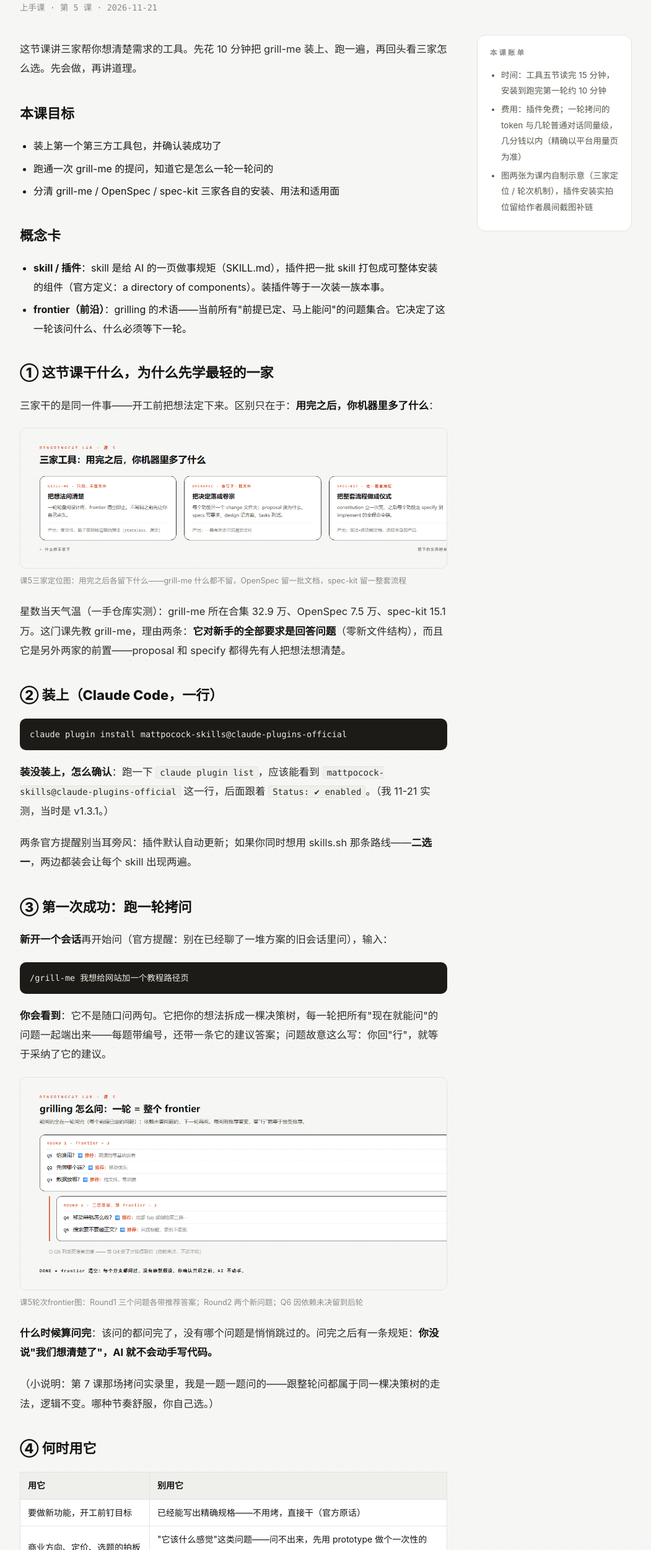
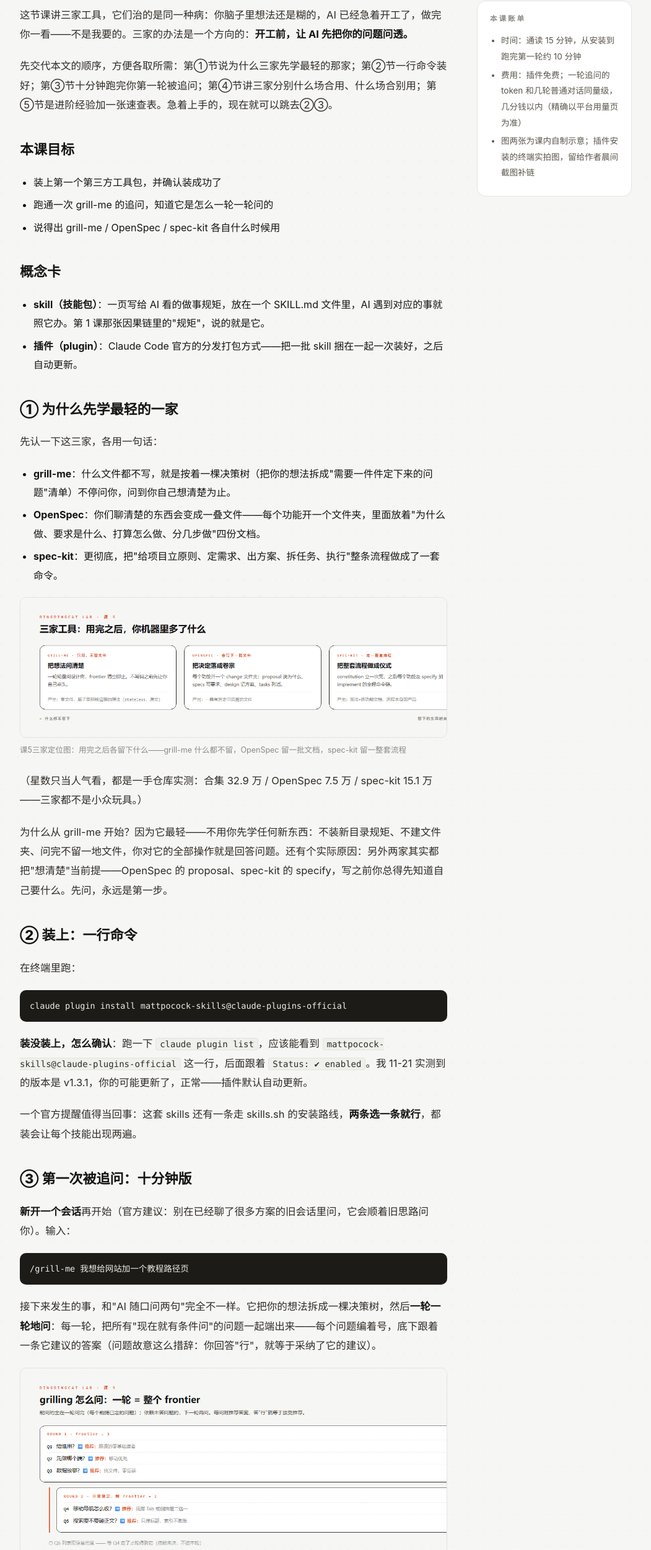
Before and after one commit to dingmaolab/dingdingcat-site, a plain HTML site: page a/k05-需求怎么钉住.html in a window 1280 px wide. Shown: the part 300-2800 px from the top of the page at 62% size, without its empty margins (114-1165 px from the left). Drawn offline with Linux system fonts and the light colour scheme.

Commit message:
k05 正文同步 v2 重写稿：标题改"让 AI 先把你问明白的三家工具"
- articles/k05 换入新稿，learn 路径页标题同步
- 重跑 build：15 门课全量重建，死链扫描 0（回归项）
- 页内验证：frontier 只出现在图片文件名与深入读出处，讲解正文零黑话；自制示意图 2 张引用完好

Co-Authored-By: Claude Code <noreply@anthropic.com>

```diff
--- a/a/k05-需求怎么钉住.html
+++ b/a/k05-需求怎么钉住.html
@@ -1,7 +1,7 @@
 <!DOCTYPE html><html lang="zh-CN"><head><meta charset="utf-8"/>
 <meta name="viewport" content="width=device-width,initial-scale=1"/>
 <meta name="description" content="叮叮猫儿Lab · 漫游数字世界，实验AI与互联网，同步新鲜动态与实践思考。">
-<title>第5课｜需求怎么钉住：三家工具一张图，我选最轻的那家 · 叮叮猫儿Lab</title>
+<title>第5课｜需求怎么钉住：让 AI 先把你问明白的三家工具 · 叮叮猫儿Lab</title>
 <link rel="icon" sizes="16x16" href="../favicon-16.png"><link rel="icon" sizes="32x32" href="../favicon-32.png">
 <style>
 :root{--paper:#f6f6f4;--ink:#141414;--muted:#8a8a86;--ember:#df5a30;--cobalt:#1d4e89;--must:#e3c24b;--line:#e3e3df;--card:#ffffff}
@@ -97,46 +97,51 @@ article code{overflow-wrap:anywhere}
 <input type="checkbox" id="navcb">
 <div class="wrap">
 <nav><span class="b"><svg viewBox="0 0 100 100" style="width:26px;height:26px;border-radius:7px"><rect width="100" height="100" rx="22" fill="#e3c24b"/><path d="M18 14 H48 Q82 14 82 50 Q82 86 48 86 H18 Z M40 34 H46 Q62 34 62 50 Q62 66 46 66 H40 Z" fill="#df5a30" fill-rule="evenodd"/><path d="M50 40 Q54 45 54 50 Q54 55 50 60 Q46 55 46 50 Q46 45 50 40 Z" fill="#1d4e89"/></svg>叮叮猫儿<i class="lab">Lab</i></span><span class="links"><a class="nl" href="../index.html">首页</a><a class="nl on" href="../learn.html">课程</a><a class="nl" href="../list.html">文章</a><a class="nl" href="../gallery.html">图文</a><a class="nl" href="../about.html">关于</a></span><label class="burger" for="navcb">&#9776;</label></nav>
-<div class="head"><div class="kicker">上手课</div><h1>第5课｜需求怎么钉住：三家工具一张图，我选最轻的那家</h1><div class="meta">上手课 · 第 5 课 · 2026-11-21</div></div><div class="lessonpage"><div><article><p>这节课讲三家帮你想清楚需求的工具。先花 10 分钟把 grill-me 装上、跑一遍，再回头看三家怎么选。先会做，再讲道理。</p>
+<div class="head"><div class="kicker">上手课</div><h1>第5课｜需求怎么钉住：让 AI 先把你问明白的三家工具</h1><div class="meta">上手课 · 第 5 课 · 2026-11-21</div></div><div class="lessonpage"><div><article><p>这节课讲三家工具，它们治的是同一种病：你脑子里想法还是糊的，AI 已经急着开工了，做完你一看——不是我要的。三家的办法是一个方向的：<strong>开工前，让 AI 先把你的问题问透。</strong></p>
+<p>先交代本文的顺序，方便各取所需：第①节说为什么三家先学最轻的那家；第②节一行命令装好；第③节十分钟跑完你第一轮被追问；第④节讲三家分别什么场合用、什么场合别用；第⑤节是进阶经验加一张速查表。急着上手的，现在就可以跳去②③。</p>
 <h2>本课目标</h2>
-<ul><li>装上第一个第三方工具包，并确认装成功了</li><li>跑通一次 grill-me 的提问，知道它是怎么一轮一轮问的</li><li>分清 grill-me / OpenSpec / spec-kit 三家各自的安装、用法和适用面</li></ul>
+<ul><li>装上第一个第三方工具包，并确认装成功了</li><li>跑通一次 grill-me 的追问，知道它是怎么一轮一轮问的</li><li>说得出 grill-me / OpenSpec / spec-kit 各自什么时候用</li></ul>
 <h2>概念卡</h2>
-<ul><li><strong>skill / 插件</strong>：skill 是给 AI 的一页做事规矩（SKILL.md），插件把一批 skill 打包成可整体安装的组件（官方定义：a directory of components）。装插件等于一次装一族本事。</li><li><strong>frontier（前沿）</strong>：grilling 的术语——当前所有&quot;前提已定、马上能问&quot;的问题集合。它决定了这一轮该问什么、什么必须等下一轮。</li></ul>
-<h2>① 这节课干什么，为什么先学最轻的一家</h2>
-<p>三家干的是同一件事——开工前把想法定下来。区别只在于：<strong>用完之后，你机器里多了什么</strong>：</p>
+<ul><li><strong>skill（技能包）</strong>：一页写给 AI 看的做事规矩，放在一个 SKILL.md 文件里，AI 遇到对应的事就照它办。第 1 课那张因果链里的&quot;规矩&quot;，说的就是它。</li><li><strong>插件（plugin）</strong>：Claude Code 官方的分发打包方式——把一批 skill 捆在一起一次装好，之后自动更新。</li></ul>
+<h2>① 为什么先学最轻的一家</h2>
+<p>先认一下这三家，各用一句话：</p>
+<ul><li><strong>grill-me</strong>：什么文件都不写，就是按着一棵决策树（把你的想法拆成&quot;需要一件件定下来的问题&quot;清单）不停问你，问到你自己想清楚为止。</li><li><strong>OpenSpec</strong>：你们聊清楚的东西会变成一叠文件——每个功能开一个文件夹，里面放着&quot;为什么做、要求是什么、打算怎么做、分几步做&quot;四份文档。</li><li><strong>spec-kit</strong>：更彻底，把&quot;给项目立原则、定需求、出方案、拆任务、执行&quot;整条流程做成了一套命令。</li></ul>
 <img src="../assets/课5三家定位图.png" alt="课5三家定位图：用完之后各留下什么——grill-me 什么都不留，OpenSpec 留一批文档，spec-kit 留一整套流程">
 <div class="imgcap">课5三家定位图：用完之后各留下什么——grill-me 什么都不留，OpenSpec 留一批文档，spec-kit 留一整套流程</div>
-<p>星数当天气温（一手仓库实测）：grill-me 所在合集 32.9 万、OpenSpec 7.5 万、spec-kit 15.1 万。这门课先教 grill-me，理由两条：<strong>它对新手的全部要求是回答问题</strong>（零新文件结构），而且它是另外两家的前置——proposal 和 specify 都得先有人把想法想清楚。</p>
-<h2>② 装上（Claude Code，一行）</h2>
+<p>（星数只当人气看，都是一手仓库实测：合集 32.9 万 / OpenSpec 7.5 万 / spec-kit 15.1 万——三家都不是小众玩具。）</p>
+<p>为什么从 grill-me 开始？因为它最轻——不用你先学任何新东西：不装新目录规矩、不建文件夹、问完不留一地文件，你对它的全部操作就是回答问题。还有个实际原因：另外两家其实都把&quot;想清楚&quot;当前提——OpenSpec 的 proposal、spec-kit 的 specify，写之前你总得先知道自己要什么。先问，永远是第一步。</p>
+<h2>② 装上：一行命令</h2>
+<p>在终端里跑：</p>
 <pre><code>claude plugin install mattpocock-skills@claude-plugins-official</code></pre>
-<p><strong>装没装上，怎么确认</strong>：跑一下 <code>claude plugin list</code>，应该能看到 <code>mattpocock-skills@claude-plugins-official</code> 这一行，后面跟着 <code>Status: ✔ enabled</code>。（我 11-21 实测，当时是 v1.3.1。）</p>
-<p>两条官方提醒别当耳旁风：插件默认自动更新；如果你同时想用 skills.sh 那条路线——<strong>二选一</strong>，两边都装会让每个 skill 出现两遍。</p>
-<h2>③ 第一次成功：跑一轮拷问</h2>
-<p><strong>新开一个会话</strong>再开始问（官方提醒：别在已经聊了一堆方案的旧会话里问），输入：</p>
+<p><strong>装没装上，怎么确认</strong>：跑一下 <code>claude plugin list</code>，应该能看到 <code>mattpocock-skills@claude-plugins-official</code> 这一行，后面跟着 <code>Status: ✔ enabled</code>。我 11-21 实测到的版本是 v1.3.1，你的可能更新了，正常——插件默认自动更新。</p>
+<p>一个官方提醒值得当回事：这套 skills 还有一条走 skills.sh 的安装路线，<strong>两条选一条就行</strong>，都装会让每个技能出现两遍。</p>
+<h2>③ 第一次被追问：十分钟版</h2>
+<p><strong>新开一个会话</strong>再开始（官方建议：别在已经聊了很多方案的旧会话里问，它会顺着旧思路问你）。输入：</p>
 <pre><code>/grill-me 我想给网站加一个教程路径页</code></pre>
-<p><strong>你会看到</strong>：它不是随口问两句。它把你的想法拆成一棵决策树，每一轮把所有&quot;现在就能问&quot;的问题一起端出来——每题带编号，还带一条它的建议答案；问题故意这么写：你回&quot;行&quot;，就等于采纳了它的建议。</p>
-<img src="../assets/课5轮次frontier图.png" alt="课5轮次frontier图：Round1 三个问题各带推荐答案；Round2 两个新问题；Q6 因依赖未决留到后轮">
-<div class="imgcap">课5轮次frontier图：Round1 三个问题各带推荐答案；Round2 两个新问题；Q6 因依赖未决留到后轮</div>
-<p><strong>什么时候算问完</strong>：该问的都问完了，没有哪个问题是悄悄跳过的。问完之后有一条规矩：<strong>你没说&quot;我们想清楚了&quot;，AI 就不会动手写代码。</strong></p>
-<p>（小说明：第 7 课那场拷问实录里，我是一题一题问的——跟整轮问都属于同一棵决策树的走法，逻辑不变。哪种节奏舒服，你自己选。）</p>
-<h2>④ 何时用它</h2>
-<table><thead><tr><th>用它</th><th>别用它</th></tr></thead><tbody><tr><td>要做新功能，开工前钉目标</td><td>已经能写出精确规格——不用烤，直接干（官方原话）</td></tr><tr><td>商业方向、定价、选题的拍板</td><td>&quot;它该什么感觉&quot;这类问题——问不出来，先用 prototype 做个一次性的看，回来一行就能答（官方称为 ungrillable）</td></tr><tr><td>一篇拿不准角度的文章（不限代码，官方明说）</td><td>别开着 plan mode 烤——它会让 AI 急着交计划，而你要它继续问（原文提醒）</td></tr></tbody></table>
-<p>这族有三兄弟，按场合挑：<strong>grill-me</strong>——任何事任何地，不读写你的仓库；<strong>grill-with-docs</strong>——需要对齐代码库时，它会读码并把学到的沉淀成 GLOSSARY.md 和 ADR（那才是会写文件的）；<strong>wayfinder</strong>——大到一个会话装不下的工程，先画地图，地图里逐个烤。</p>
+<p>接下来发生的事，和&quot;AI 随口问两句&quot;完全不一样。它把你的想法拆成一棵决策树，然后<strong>一轮一轮地问</strong>：每一轮，把所有&quot;现在就有条件问&quot;的问题一起端出来——每个问题编着号，底下跟着一条它建议的答案（问题故意这么措辞：你回答&quot;行&quot;，就等于采纳了它的建议）。</p>
+<img src="../assets/课5轮次frontier图.png" alt="课5示意图：第一轮同时问出三个问题，每个都带一条推荐答案；你答完，又解锁了第二轮两个新问题；还有一个问题要等前面的答案，被留到了后面">
+<div class="imgcap">课5示意图：第一轮同时问出三个问题，每个都带一条推荐答案；你答完，又解锁了第二轮两个新问题；还有一个问题要等前面的答案，被留到了后面</div>
+<p>你答完这一轮，你的答案又解锁了下一轮的问题。它有条讲究的原则：<strong>依赖你还没给出的答案的问题，绝不提前问</strong>——所以每一轮你答的都是&quot;现在真能定的&quot;。</p>
+<p>什么时候算问完？该问的都问完了，没有哪个要紧的问题被悄悄跳过。问完还有一条很讨喜的规矩：<strong>你没说&quot;我们想清楚了&quot;，AI 不会动手写一行代码。</strong></p>
+<p>（顺带交代：第 7 课那场实录里我是一题一题问的——同一棵树的另一种走法，节奏舒服就行，逻辑没变。）</p>
+<h2>④ 什么时候用它，什么时候别用</h2>
+<table><thead><tr><th>用它</th><th>别用</th></tr></thead><tbody><tr><td>做一个新功能，动手前想钉目标</td><td>你已经能写出精确的规格——官方文档的意思：写得清，就不用问了</td></tr><tr><td>方向、定价、选题这类要人拍板的事</td><td>有些问题嘴上答不出来，比如&quot;这个页面该什么感觉&quot;——先做个一次性的小样看看，回来一行就能答（官方给这类问题起了名：ungrillable，答不了就去做，别硬聊）</td></tr><tr><td>一篇拿不准角度的文章——官方明说它不限代码</td><td>用 grill-me 之前先把 plan mode 关了。官方理由很实在：plan mode 会让 AI 急着交出一份计划，而这一刻你要它继续问</td></tr></tbody></table>
+<p>这族其实有三兄弟，按场合挑：<strong>grill-me</strong>，任何事任何地，不碰你的仓库；<strong>grill-with-docs</strong>，需要跟代码库对齐时用——它会读码，还把学到的东西写成术语表（GLOSSARY.md）和决策记录（ADR），这兄弟是会写文件的；<strong>wayfinder</strong>，一件事大到一个会话装不下时，先画一张地图——把要定下来的小事一件件列上去，再逐个问清楚。</p>
 <h2>⑤ 进阶与参考</h2>
-<p><strong>最大的失败模式是被动产出</strong>。官方文档点名了一种假高效：四十个问题全答&quot;同意&quot;，出门时手里攥着 AI 写的计划——你什么都没决定，产出却显得比实际确定。正确姿势是掌舵：问题太浅就驳回，方向漂了就喊停，不知道就答&quot;不知道&quot;，且是认真的。结果的质量取决于你答案的质量，不是问题数量。</p>
-<p>想留下书面结果怎么办：grill-me 本身 stateless——官方原文 &quot;It writes no files and leaves no workspace behind. The only result is a clearer version of the idea, in your own head.&quot;——不落地任何东西，成品是你脑子里那版想清楚的想法。要落纸，这族后头接了 <strong>to-spec</strong>：它不再提问，直接把当前对话合成为 spec 并投递到 issue 跟踪器。顺序故意如此：先达成共识，再谈文档。</p>
-<p><strong>三家速查表</strong>（安装/用法全为一手原文）：</p>
-<table><thead><tr><th></th><th>grill-me</th><th>OpenSpec</th><th>spec-kit</th></tr></thead><tbody><tr><td>装</td><td>claude plugin install …（官方插件市场）</td><td>curl 官方脚本 / npm / brew，进项目后 <code>openspec init</code></td><td><code>uv tool install specify-cli</code> → <code>specify init 项目名 --integration 你的agent</code></td></tr><tr><td>用</td><td><code>/grill-me</code> + 一句话想法，按轮烤到 frontier 空</td><td><code>/openspec-explore</code> 想清楚，或 <code>/openspec-propose</code> 直接开 change 文件夹（proposal/specs/design/tasks 四件套）</td><td><code>/speckit-constitution</code> 立宪一次，之后每个功能走 specify 起步的命令链（官方口径）</td></tr><tr><td>用完留下</td><td>零文件</td><td>一叠可追溯的文件</td><td>项目宪法 + 逐功能文档</td></tr><tr><td>适合</td><td>想清楚再动</td><td>单人也要留档</td><td>要整套流程仪式</td></tr></tbody></table>
+<p><strong>最常见的失败是被动。</strong> 官方文档专门点名了一种假高效：四十个问题你一路答&quot;同意&quot;，结束时手里拿着一份 AI 写的计划，你只是一路点头——你没做任何决定，产出却显得比实际笃定。正确的姿势是掌舵：问得太浅就顶回去，范围漂了就喊停，不知道就答&quot;不知道&quot;，而且是认真的。<strong>结果的质量取决于你答案的质量，不是问题的数量。</strong></p>
+<p><strong>聊完了想留个书面结果怎么办</strong>：grill-me 自己是不写任何文件的（官方原文 &quot;It writes no files and leaves no workspace behind&quot;），它的产出就是你脑子里那版想清楚的想法。想要文档，同族里接好了手——<strong>to-spec</strong>：它不再提问，直接把这段对话综合成一份 spec，投到项目的 issue 里。顺序故意是反的：<strong>先共识，再文档</strong>——先想明白，再落笔。</p>
+<p><strong>三家速查</strong>（安装和用法全部出自各家官方文档）：</p>
+<table><thead><tr><th></th><th>grill-me</th><th>OpenSpec</th><th>spec-kit</th></tr></thead><tbody><tr><td>装</td><td>claude plugin install …（Claude Code 官方插件市场）</td><td>官方 curl 脚本 / npm / brew，装完进项目跑 <code>openspec init</code></td><td><code>uv tool install specify-cli</code>，然后 <code>specify init 项目名 --integration 你的agent</code></td></tr><tr><td>用</td><td><code>/grill-me</code> + 一句想法，一轮轮答到问完</td><td><code>/openspec-explore</code> 边聊边想；或 <code>/openspec-propose</code> 直接开 change 文件夹</td><td><code>/speckit-constitution</code> 给项目立一次原则，之后每个功能从 <code>/speckit-specify</code> 起步走命令链</td></tr><tr><td>用完留下</td><td>零文件</td><td>一叠可追溯的文件</td><td>项目原则 + 逐功能的文档</td></tr><tr><td>适合</td><td>想清楚再说</td><td>单人也要留档</td><td>要整套流程仪式</td></tr></tbody></table>
 <h2>跟做步骤</h2>
-<ol><li>跑 ② 的安装命令，<code>claude plugin list</code> 看到 enabled 才往下</li><li>新开会话，<code>/grill-me</code> + 一件你真要做的事，答完第一轮再决定继不继续</li><li>对照 ④ 的表，判断你那件事该用哪兄弟（多数情况 grill-me 就够）</li><li>问完之后，把你听到的那些决定用自己的话说一遍，让 AI 核对有没有理解偏。对了，就算达成共识——第 7 课开工材料就是它</li><li>想留纸：试试同插件的 to-spec</li></ol>
+<ol><li>跑 ② 的命令，<code>claude plugin list</code> 看到 <code>enabled</code> 再往下</li><li>新开会话，<code>/grill-me</code> 加一件你真要做的事，老实答完第一轮</li><li>对照 ④ 的表，想清楚你那件事该用三兄弟里哪个（多半就是 grill-me）</li><li>问完后把那些决定用自己的话复述一遍，让 AI 核对有没有理解偏——对了就算达成共识，这份共识就是第 7 课的开工材料</li><li>想要纸面结果的，试试同插件里的 to-spec</li></ol>
 <h2>及格标准</h2>
-<p><code>claude plugin list</code> 里 enabled 那一行你亲眼见过，并且你回答过至少一轮带推荐答案的编号问题——答&quot;行&quot;时你知道自己点头接受的是什么。</p>
+<p><code>claude plugin list</code> 里那行 enabled 你亲眼见过；并且你回答过至少一轮&quot;带推荐答案的编号问题&quot;——你说&quot;行&quot;的时候，清楚自己点头接住的是什么。</p>
 <h2>卡住了</h2>
-<ul><li><strong>/grill-me 没反应</strong>：先确认 ② 的 enabled；还不成就新开一个会话（技能清单在会话启动时读）</li><li><strong>它问得太顺，你全在说&quot;同意&quot;</strong>：停。翻回 ⑤ 第一段，那就是你正在踩的坑</li><li><strong>想要的是文件不是对话</strong>：你其实需要 OpenSpec——对照 ⑤ 表直接换家，不用内疚</li></ul>
+<ul><li><strong>/grill-me 没反应</strong>：先回头确认 enabled；确认了就换个新会话再试，技能清单是会话启动时读的</li><li><strong>它问得太顺，你一路在答&quot;同意&quot;</strong>：停——你正在踩 ⑤ 说的那个坑</li><li><strong>你要的其实是文件不是对话</strong>：那该用 OpenSpec，照 ⑤ 的表换家，不用恋战</li></ul>
 <h2>轮到你了</h2>
-<p>下节课网站要长出一个新物种：把需求画成界面。届时你会看到同一套&quot;先烤后做&quot;在 UI 环节的原样运转——而 grill-me 今晚已经在你的机器上，别让它吃灰。</p>
+<p>下节课网站要添一个新物种：把需求画成界面。你会看到同一套&quot;先问清楚再动手&quot;在 UI 环节原样运转——而 grill-me 今晚已经在你机器里，别让它吃灰。</p>
 <h2>深入读</h2>
-<ul><li>grill-me 所在合集（README 即三家安装原文，当天验活）：https://github.com/mattpocock/skills</li><li>grilling 官方文档页（rounds/frontier/passivity 的出处，当天验活）：https://github.com/mattpocock/skills/blob/main/docs/productivity/grill-me.md</li><li>OpenSpec（当天验活）：https://github.com/Fission-AI/OpenSpec</li><li>spec-kit（当天验活）：https://github.com/github/spec-kit</li></ul></article><div class="pn"><a class="cta g" href="k04-github上云.html">← 上一课：第4课｜GitHub：代码头一次离开这台电脑</a><a class="cta" href="k06-失忆病.html">下一课：第6课｜AI 的失忆病：写一页规矩，治好它 →</a></div></div><aside class="marginal"><h2>本课账单</h2><ul><li>时间：工具五节读完 15 分钟，安装到跑完第一轮约 10 分钟</li><li>费用：插件免费；一轮拷问的 token 与几轮普通对话同量级，几分钱以内（精确以平台用量页为准）</li><li>图两张为课内自制示意（三家定位 / 轮次机制），插件安装实拍位留给作者晨间截图补链</li></ul></aside></div>
+<ul><li>grill-me 所在合集（README 就是安装命令的原文）：https://github.com/mattpocock/skills</li><li>grilling 官方文档页（轮次、frontier、被动产出那段都出自它）：https://github.com/mattpocock/skills/blob/main/docs/productivity/grill-me.md</li><li>OpenSpec（当天验活）：https://github.com/Fission-AI/OpenSpec</li><li>spec-kit（当天验活）：https://github.com/github/spec-kit</li></ul></article><div class="pn"><a class="cta g" href="k04-github上云.html">← 上一课：第4课｜GitHub：代码头一次离开这台电脑</a><a class="cta" href="k06-失忆病.html">下一课：第6课｜AI 的失忆病：写一页规矩，治好它 →</a></div></div><aside class="marginal"><h2>本课账单</h2><ul><li>时间：通读 15 分钟，从安装到跑完第一轮约 10 分钟</li><li>费用：插件免费；一轮追问的 token 和几轮普通对话同量级，几分钱以内（精确以平台用量页为准）</li><li>图两张为课内自制示意；插件安装的终端实拍图，留给作者晨间截图补链</li></ul></aside></div>
 <footer><span>叮叮猫儿Lab · 漫游数字世界，实验AI与互联网，同步新鲜动态与实践思考。</span><span class="no">est. 2026</span></footer>
 </div>
 <div class="drawer"><label class="ovl" for="navcb"></label><div class="panel"><a class="dl" href="../index.html">首页</a><a class="dl on" href="../learn.html">课程</a><a class="dl" href="../list.html">文章</a><a class="dl" href="../gallery.html">图文</a><a class="dl" href="../about.html">关于</a><div class="dfoot">本站纯静态 · 零 Cookie 零追踪<br>公众号首发 · 这里永久存档</div></div></div>
```
Also changed, not shown: a/k04-github上云.html (+1 -1 lines), a/k06-失忆病.html (+1 -1 lines), learn.html (+1 -1 lines), 1 other file.
